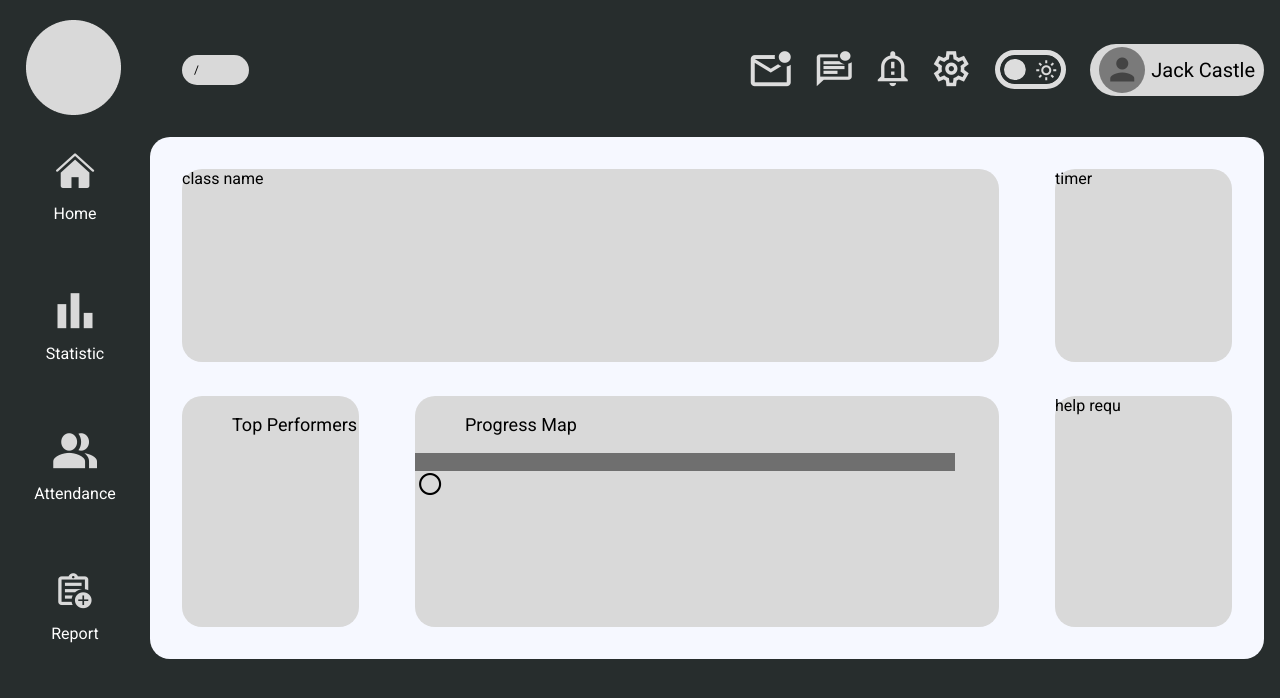
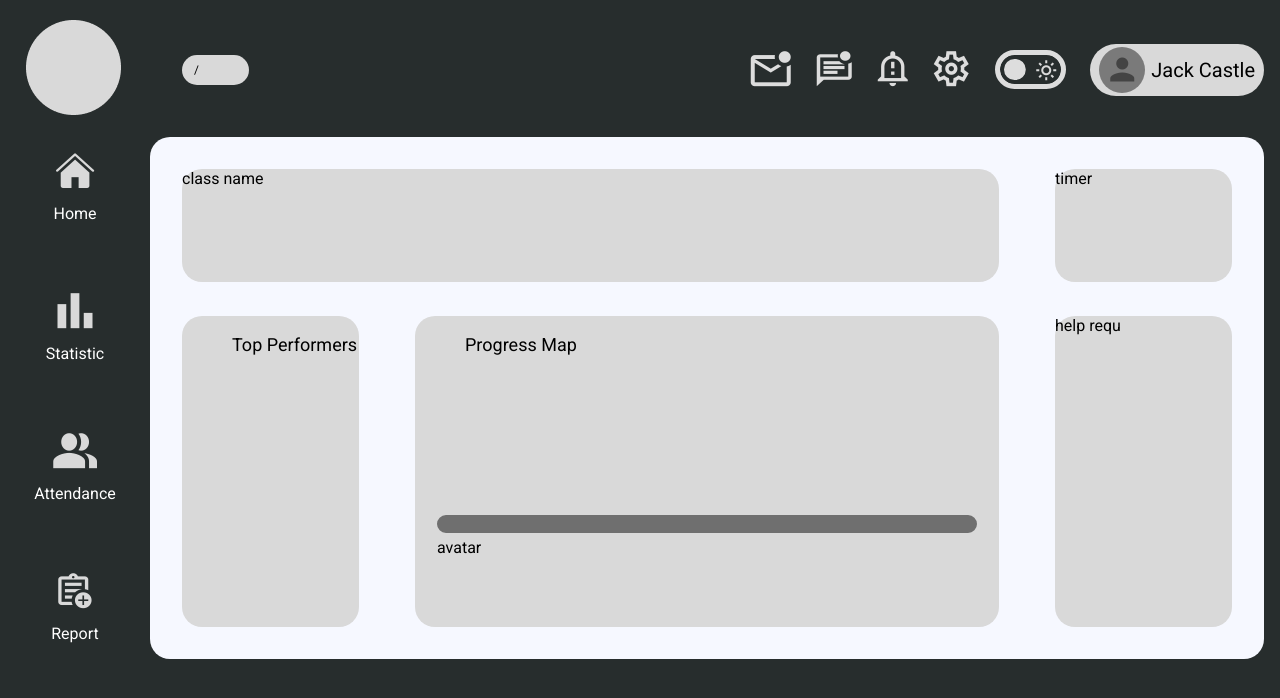
Before and after one commit to longphung/strayballoon-fe, a Vue app: page / in a window 1280 px wide. Shown: the top 698 px of the page. Built offline with nearby package versions, Linux system fonts and the light colour scheme.

Commit message:
💄 style: style progress map

```diff
--- a/src/components/ProgressMap.vue
+++ b/src/components/ProgressMap.vue
@@ -1,54 +1,53 @@
 <script>
-import VIcon from './VIcon.vue';
+// import VIcon from './VIcon.vue';
+import ProgressStudentAvatar from './ProgressStudentAvatar.vue';
 
 export default {
   name: 'ProgressMap',
   components: {
-    VIcon
+    ProgressStudentAvatar,
   },
   data() {
     return {
       progress: 0,
-    }
+    };
   },
-  computed: {
-    offset() {
-      return 0
-    }
-  }
 };
 </script>
 
 <template>
-  <div class='progress-map'><p class="progress-title">Progress Map</p>
-    <div class="bar"></div>
-    <span class='student-avatar' :style="`left: ${offset}`">&#9675;</span>
+  <div class="progress-map">
+    <p class="progress-title">Progress Map</p>
+    <div class="progress-bar">
+      <div class="bar"></div>
+      <ProgressStudentAvatar :progress='progress' />
+    </div>
   </div>
 </template>
 
 <style scoped>
 .progress-map {
-  background: #D9D9D9;
+  background: #d9d9d9;
   border-radius: 20px;
   width: 36.5rem;
-  position: relative
 }
+
 .progress-title {
   padding-left: 50px;
-  font-family: 'Roboto';
-  font-style: normal;
-  font-weight: 400;
-  font-size: 18px;
+  font-size: 1.125rem;
+  margin-bottom: 10rem;
 }
-.student-avatar {
-  position: absolute;
-  font-size: 50px;
+
+.progress-bar {
+  position: relative;
+  margin: 0 1.375rem;
 }
-.bar{
-  position: absolute;
-  width: 540px;
-  height: 0px;
-  color: #6F6F6F;
-  border: 9px solid #6F6F6F;
+
+.bar {
+  width: 33.75rem;
+  height: 0;
+  color: #6f6f6f;
+  border: 9px solid #6f6f6f;
+  border-radius: 40px;
 }
 </style>
--- /dev/null
+++ b/src/components/ProgressStudentAvatar.vue
@@ -0,0 +1,31 @@
+<script>
+export default {
+  name: 'ProgressStudentAvatar',
+  props: {
+    progress: {
+      required: true,
+      type: Number,
+    },
+  },
+  computed: {
+    // Return percentage of the width of the whole progress bar
+    offset() {
+      return this.progress;
+    }
+  },
+};
+</script>
+
+<template>
+  <span class="student-avatar" :style="`left: ${offset}%`">
+    avatar
+<!--    TODO: Akhmad to fill with student avatar-->
+  </span>
+</template>
+
+<style scoped>
+.student-avatar {
+  position: absolute;
+  top: calc(100% + 0.3125rem);
+}
+</style>
```
